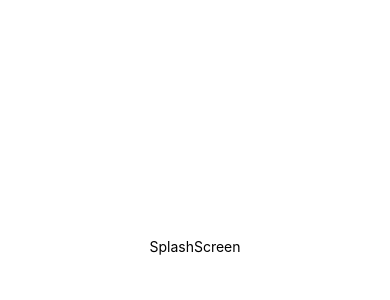
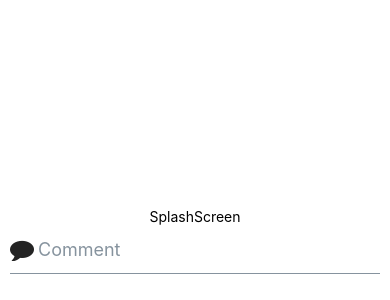
Before and after one commit to web-intelligence-arcoverde/app-marketplace-berro-tech, a React Native app: screen /SplashScreen in a window 390 px wide. Shown: the part 176-476 px from the top of the page. Built offline with nearby package versions, Linux system fonts and the light colour scheme.

Commit message:
feature: configurado icons no ios

```diff
--- a/src/screens/SplashScreen/SplashScreen.tsx
+++ b/src/screens/SplashScreen/SplashScreen.tsx
@@ -12,6 +12,11 @@ export const SplashScreen = () => {
         backgroundColor: '#fff',
       }}>
       <Text>SplashScreen</Text>
+
+      <Input
+        placeholder="Comment"
+        leftIcon={{type: 'font-awesome', name: 'comment'}}
+      />
     </SafeAreaView>
   );
 };
```
Also changed, not shown: 3 other files (tests, documents, lock files or other folders).
